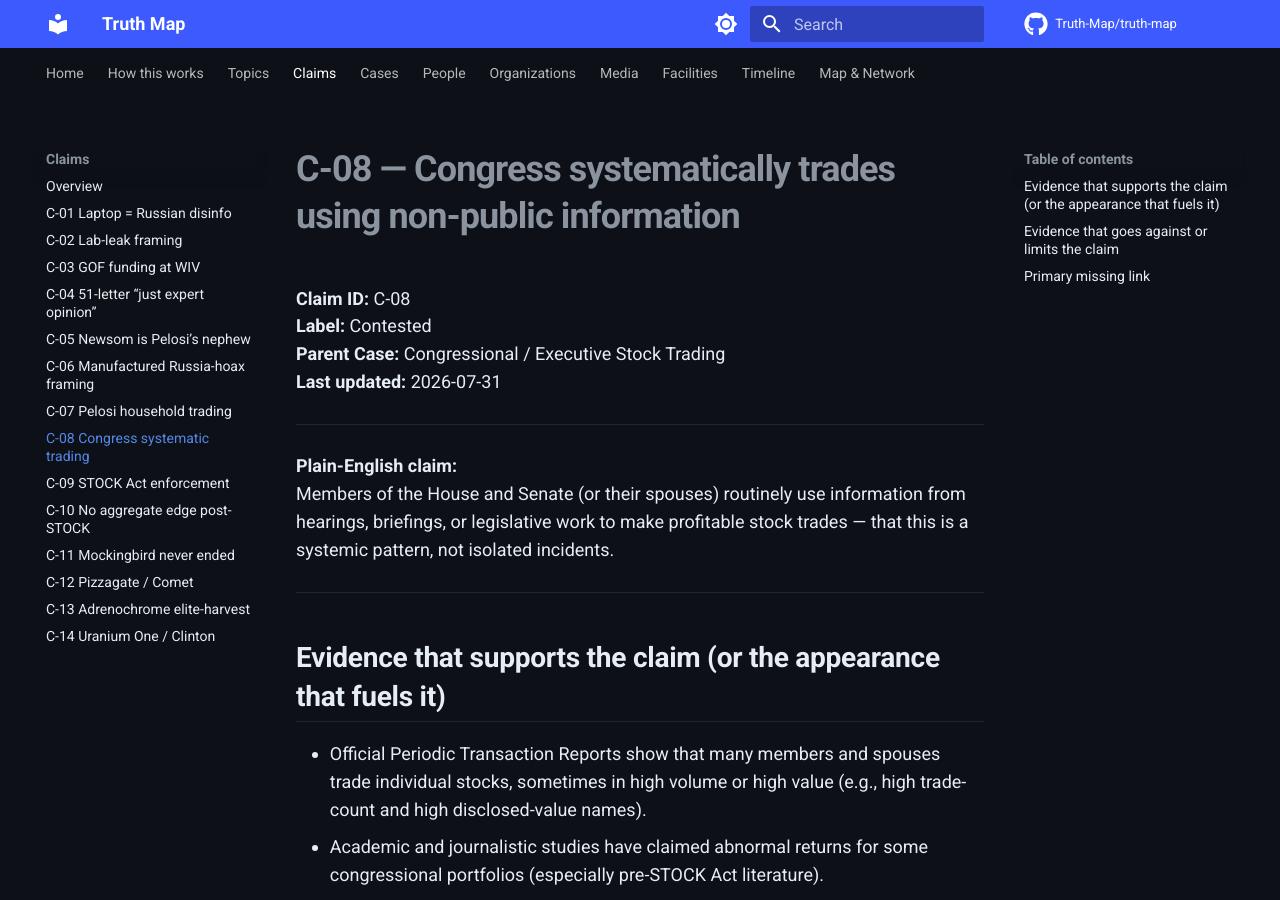
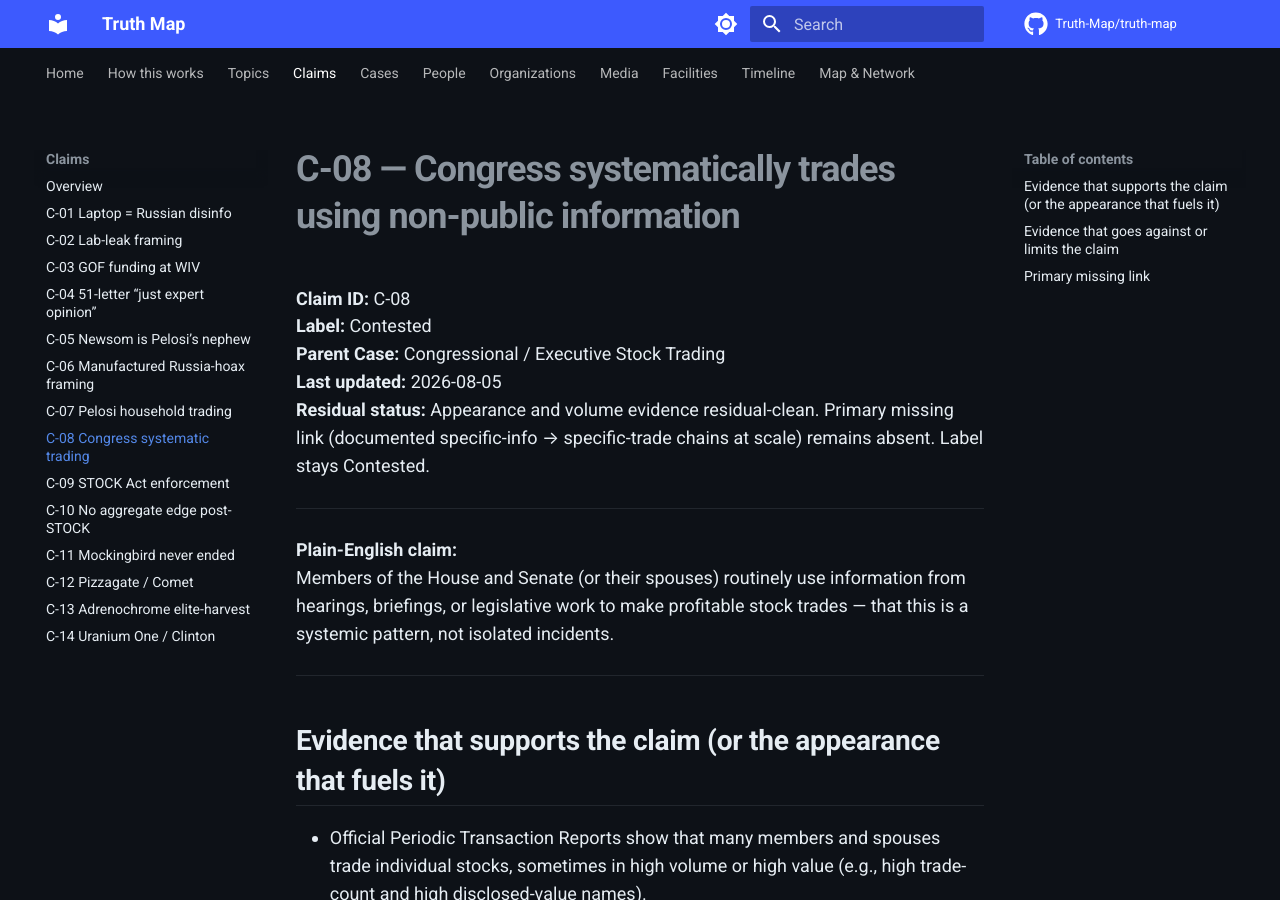
Before and after one commit to BnBCleaners/truth-map, an MkDocs documentation site: the page built from docs/claims/C-08-congress-systematic-nonpublic-info-trading.md, in a window 1280 px wide and 900 px high. Built offline with MkDocs 1.6.1 and Material for MkDocs 9.7.7, drawn with Linux system fonts in a browser that asks for light colours; comment, search, counter and statistics services are not loaded.

Commit message:
Second tight-mirror batch: C-08 — residual status + evidence window

```diff
--- a/docs/claims/C-08-congress-systematic-nonpublic-info-trading.md
+++ b/docs/claims/C-08-congress-systematic-nonpublic-info-trading.md
@@ -3,7 +3,8 @@
 **Claim ID:** C-08
 **Label:** Contested
 **Parent Case:** Congressional / Executive Stock Trading
-**Last updated:** 2026-07-31
+**Last updated:** 2026-08-05
+**Residual status:** Appearance and volume evidence residual-clean. Primary missing link (documented specific-info → specific-trade chains at scale) remains absent. Label stays Contested.
 
 ---
 
```
